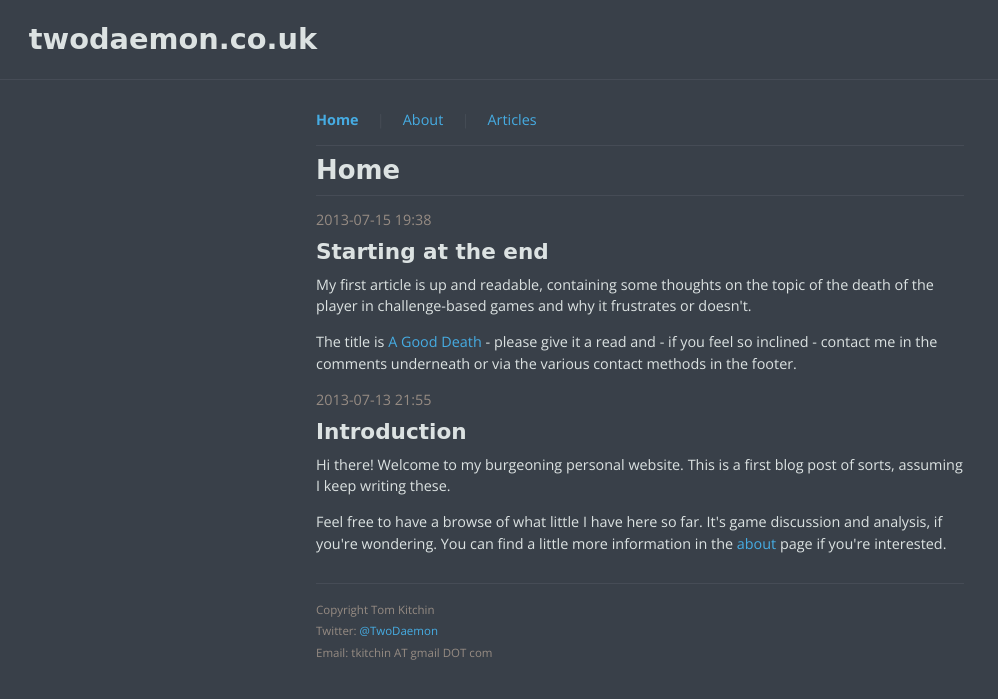
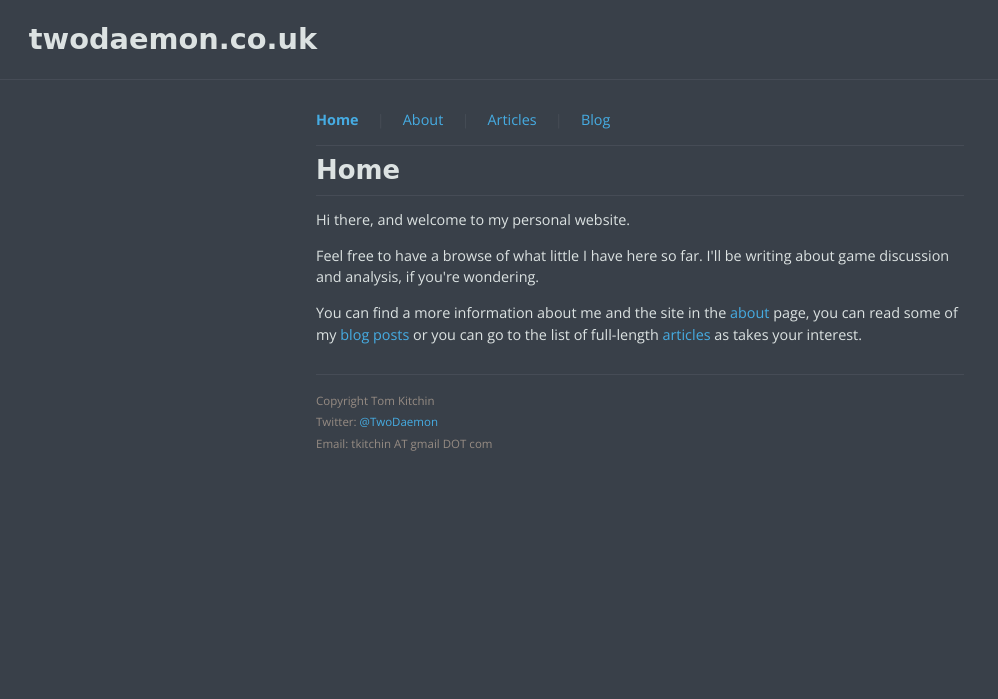
Before and after one commit to TwoDaemon/twodaemon, a Flask app: page / in a window 1280 px wide. Shown: the top 699 px of the page, without its empty margins (0-998 px from the left). Run offline with Flask 2, Linux system fonts and the light colour scheme; some web fonts are replaced.

Commit message:
Move blog posts to separate page, some styling.

```diff
--- a/twodaemon/static/css/sass/_body.scss
+++ b/twodaemon/static/css/sass/_body.scss
@@ -58,8 +58,20 @@ h4 {
 }
 
 .post {
+    h3 {
+        margin-bottom: 0;
+    }
+
     .post-meta {
         color: $secondary-colour;
+    }
+
+    & + .post {
+        border-top: {
+            width: 1px;
+            color: $background-highlight-colour;
+            style: solid;
+        }
     }
 }
 
--- a/twodaemon/static/css/style.css
+++ b/twodaemon/static/css/style.css
@@ -278,8 +278,14 @@ h4 {
   margin-top: 1em;
   padding-top: 1em; }
 
+.post h3 {
+  margin-bottom: 0; }
 .post .post-meta {
   color: #968b83; }
+.post + .post {
+  border-top-width: 1px;
+  border-top-color: #464c56;
+  border-top-style: solid; }
 
 .subtitle {
   margin-bottom: 1em;
--- a/twodaemon/templates/_base.html
+++ b/twodaemon/templates/_base.html
@@ -28,6 +28,7 @@
                 <li>{{ nav('Home', 'home') }}</li>
                 <li>{{ nav('About', 'about') }}</li>
                 <li>{{ nav('Articles', 'article_list') }}</li>
+                <li>{{ nav('Blog', 'blog') }}</li>
             </ul>
             {% endblock %}
         </nav>
--- a/twodaemon/templates/home.html
+++ b/twodaemon/templates/home.html
@@ -1,26 +1,12 @@
 {% extends "_base.html" %}
 
 {% block content %}
-    <div class="post">
-        <div class="post-meta">
-            2013-07-15 19:38
-        </div>
-        <h3 class="post-title">Starting at the end</h3>
-        <p>My first article is up and readable, containing some thoughts on the topic of the death
-        of the player in challenge-based games and why it frustrates or doesn't.</p>
-        <p>The title is <a href="{{ url_for('article_single', article_name='a_good_death') }}">A Good Death</a>
-         - please give it a read and - if you feel so inclined - contact me in the comments underneath or
-        via the various contact methods in the footer.</p>
-    </div>
-    <div class="post">
-        <div class="post-meta">
-            2013-07-13 21:55
-        </div>
-        <h3 class="post-title">Introduction</h3>
-        <p>Hi there! Welcome to my burgeoning personal website. This is a first blog post of sorts,
-        assuming I keep writing these.</p>
-        <p>Feel free to have a browse of what little I have here so far. It's game discussion and
-        analysis, if you're wondering. You can find a little more information in the
-        <a href="{{ url_for('about') }}">about</a> page if you're interested.</p>
-    </div>
+    <p>Hi there, and welcome to my personal website.</p>
+    <p>Feel free to have a browse of what little I have here so far.  I'll be
+    writing about game discussion and analysis, if you're wondering.</p>
+    <p>You can find a more information about me and the site in the
+    <a href="{{ url_for('about') }}">about</a> page, you can read some of my
+    <a href="{{ url_for('blog') }}">blog posts</a> or you can go to the list
+    of full-length <a href="{{ url_for('article_list') }}">articles</a> as
+    takes your interest.</p>
 {% endblock %}
--- a/twodaemon/views.py
+++ b/twodaemon/views.py
@@ -12,6 +12,10 @@ def home():
 @app.route("/about")
 def about():
     return render_template('about.html', title="About")
+
+@app.route("/blog")
+def blog():
+    return render_template('blog.html', title="Blog")
 
 @app.route("/articles/")
 def article_list():
```
Also changed, not shown: twodaemon/templates/blog.html (added, +38 -0 lines).
